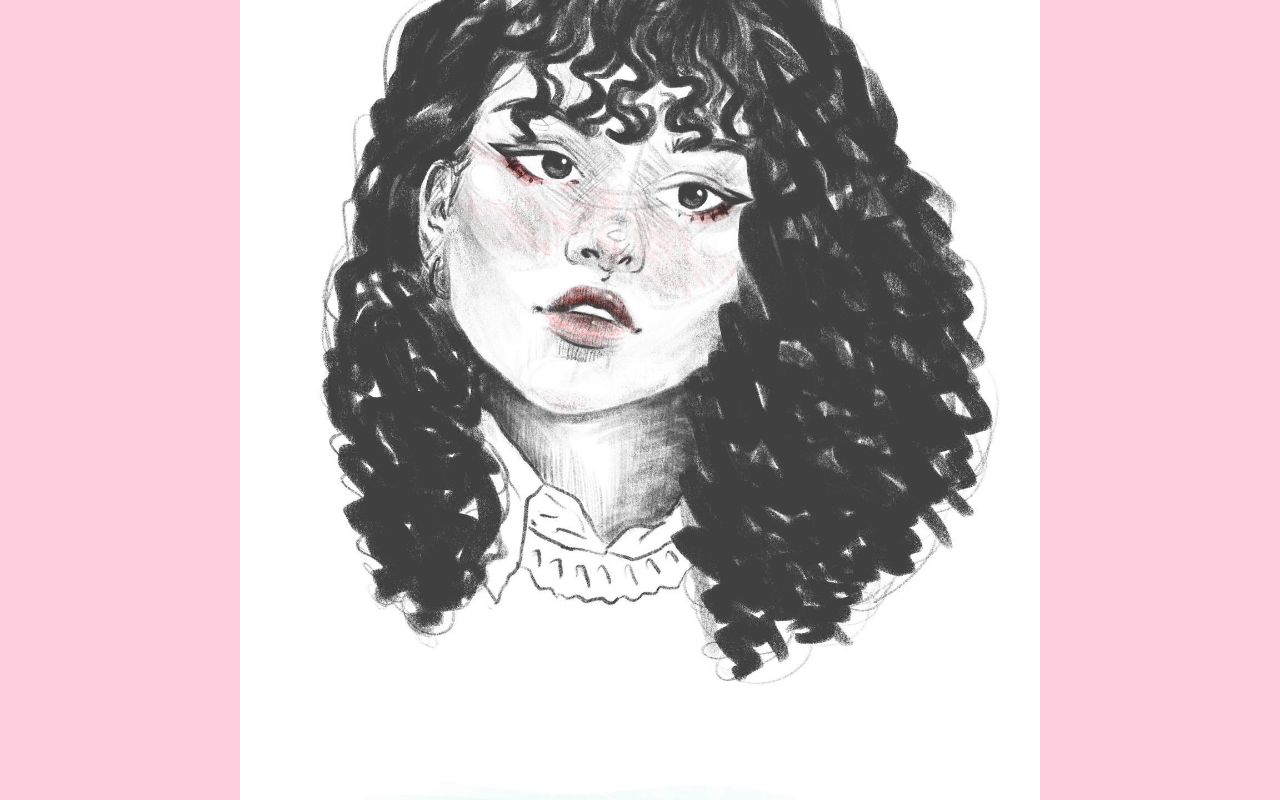
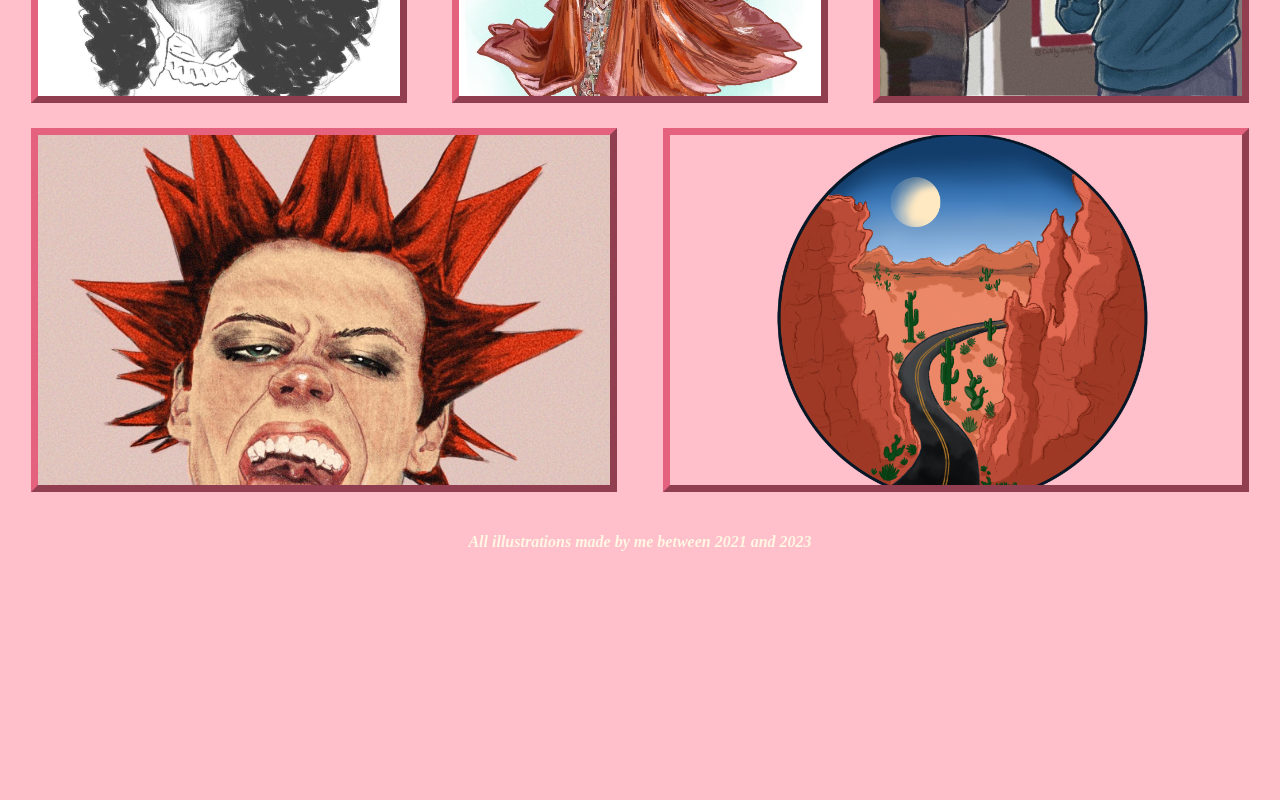
Before and after one commit to ritasilvaportfolio/ritasilvaportfolio.github.io, a plain HTML site: page projects/Illustration.html in a window 1280 px wide. Shown: the part 480-1280 px from the top of the page. After the commit the page ends 1080 px from the top, so only its background shows below. Drawn offline with Linux system fonts and the light colour scheme.

Commit message:
responsive images

```diff
--- a/projects/Illustration.html
+++ b/projects/Illustration.html
@@ -19,19 +19,27 @@
     <a href="../work.html" target="_self">Work</a>
     <a href="../contact.html" target="_self">Contact</a>
     </nav>
-
-    <article>
     <h2>Digital Illustrations</h2>
-
+ <main>
+    <div class="projects">
+        <a href="images/selfportrait.JPG" class="images">
             <img src="images/selfportrait.JPG" alt="selfportrait illustration">
+        </a>
+        <a href="images/blakelively.JPG" class="images">
             <img src="images/blakelively.JPG" alt="Blake Lively illustration">
-    <img src="images/harryshouse.jpg" alt="Harry's House illustration">
-    <img src="images/cassieeuphoria.JPG" alt="Sydney Sweeney as Cassie illustration">
+        </a>
+        <a href="images/heartstopper.JPG" class="images">
             <img src="images/heartstopper.JPG" alt="Heartstopper illustration">
+        </a>
+        <a href="images/yungblud.JPG" class="images">
             <img src="images/yungblud.JPG" alt="YUNGBLUD illustration">
+        </a>
+        <a href="images/canyonmoon.png" class="images">
             <img src="images/canyonmoon.png" alt="Canyon Moon illustration">
-    <footer>all illustrations made by me between 2021 and 2023 </footer>
-</article>
+        </a>
+    </div>
+ </main>
+    <footer>All illustrations made by me between 2021 and 2023 </footer>
 
 </body>
 
--- a/styles.css
+++ b/styles.css
@@ -1,5 +1,5 @@
-html{
-  font-family: "Outfit", sans-serif;
+*{
+  font-family: "Outfit", sans-serif: #ffffff;
   font-optical-sizing: auto;
   font-weight: 600;
   font-style: normal;
@@ -24,13 +24,33 @@ nav{
   padding-bottom: 5px;
   padding-top: 5px;
 }
+body{
+  background-color: pink;
+}
+.projects{
+  display: flex;
+  flex-wrap: wrap;
+  justify-content: space-evenly;
+  gap: 2vw;
+  padding: 0 1vw;
+}
+.images{
+  width: 340px;
+  height: 350px;
+  border: 7px outset rgb(229, 98, 126);
+  flex-grow: 1;
+}
+.images img{
+  width: 100%;
+  height: 100%;
+  object-fit: cover;
 
-img{
-  width: 800px;
-  display: block;
-  margin-left: auto;
-  margin-right: auto;
 }
-body {
-  background-color: rgb(254, 204, 220);
+footer{
+  height: 100px;
+  display: flex;
+  justify-content: center;
+  align-items: center;
+  color: rgb(255, 247, 227);
+  font-style: italic;
 }
```
Also changed, not shown: index.html (+4 -0 lines), projects/Posters.html (+18 -10 lines), work.html (+13 -4 lines). Lines whose indentation alone changed are shown as unchanged.
